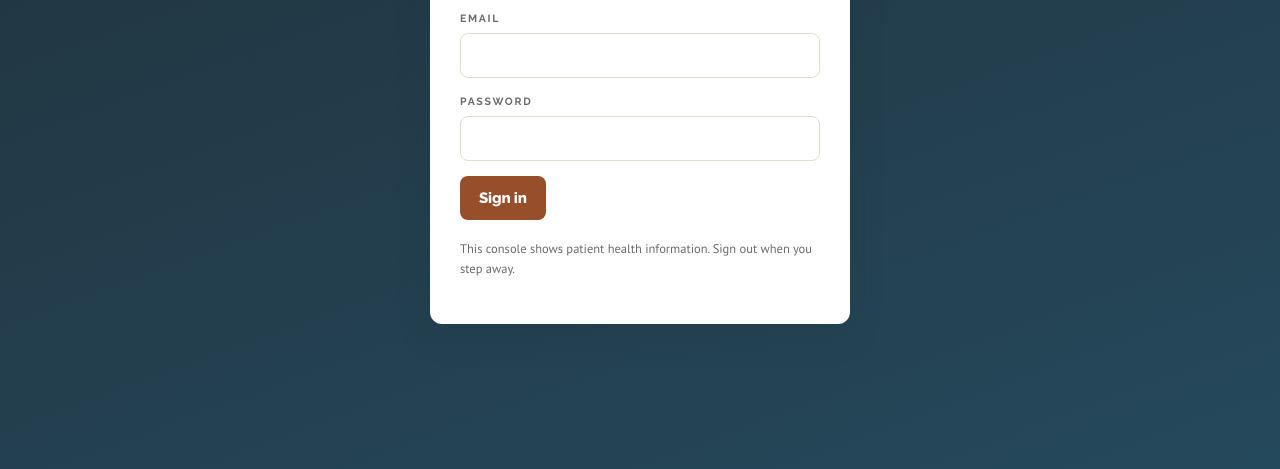
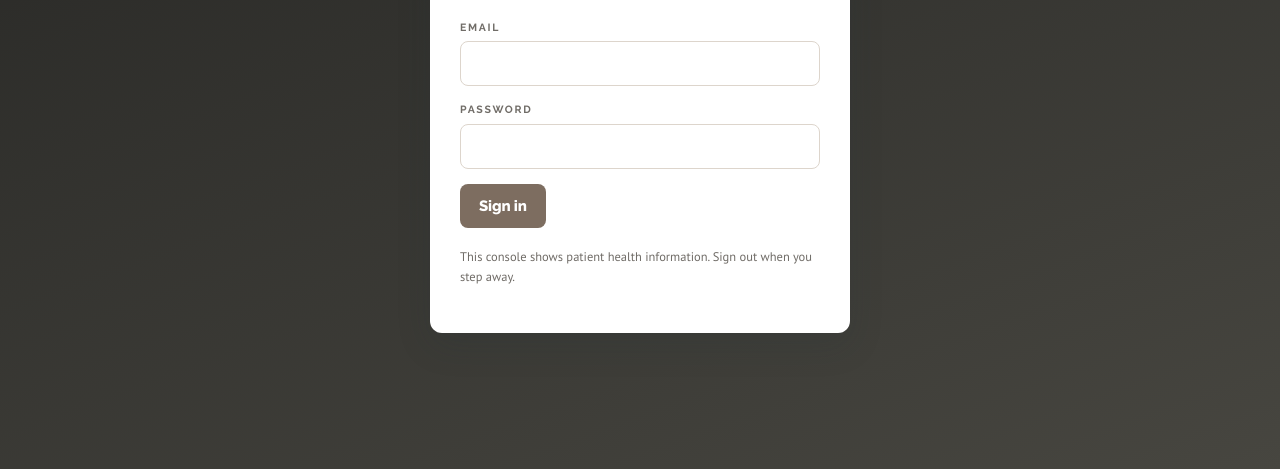
Before and after one commit to LIMENHelix/heartland-app, a website: page public/console/index.html in a window 1280 px wide. Shown: the part 331-800 px from the top of the page. Drawn offline with Linux system fonts and the light colour scheme; no server answers; a web font is replaced by a local one.

Commit message:
Rebrand public/console/console.css for Rejuv Men's Health & Wellness

```diff
--- a/public/console/console.css
+++ b/public/console/console.css
@@ -1,5 +1,5 @@
 /* ==========================================================================
-   Heartland coordinator console
+   Rejuv coordinator console
 
    Same language as the patient app and the presentation deck: warm paper
    ground, near-black ink, navy header bar under a gold rule, white panels.
@@ -17,18 +17,18 @@
   --body: "PT Sans", system-ui, -apple-system, sans-serif;
   --data: "Bai Jamjuree", ui-monospace, "SF Mono", monospace;
 
-  --navy: #21313B;
-  --navy-2: #25495C;
-  --gold: #B49243;
-  --gold-soft: #D4B266;
-  --gold-deep: #8D6E25;
-  --rust: #C66B3D;
-  --rust-dark: #974F2B;
-  --cream: #F7F3EB;
+  --navy: #242422;
+  --navy-2: #474640;
+  --gold: #C9B8A6;
+  --gold-soft: #E2D8CE;
+  --gold-deep: #9A8774;
+  --rust: #B8A594;
+  --rust-dark: #7D6D60;
+  --cream: #F4F1EC;
   --paper: #FFFFFF;
-  --ink: #0D0D0D;
-  --muted: #6B6B6B;
-  --line: #E3DDD0;
+  --ink: #242422;
+  --muted: #706C67;
+  --line: #DDD5CC;
   --good: #2E7D4F;
 
   --r: 8px;
@@ -204,7 +204,7 @@
   background: var(--cream); border: 1px solid var(--line); color: var(--muted);
 }
 .tagline--urgent { background: #FDF2E2; border-color: #E8C89A; color: var(--rust-dark); }
-/* #8D6E25 on this fill is 4.33:1, which is a fail at 12.5px however bold it
+/* #9A8774 on this fill is 4.33:1, which is a fail at 12.5px however bold it
    is. Darkened just enough to clear 4.5 with the hue kept. */
 .tagline--warn { background: #FBF3E0; border-color: #E8D9A8; color: #876A24; }
 .tagline__dot { width: 7px; height: 7px; border-radius: 50%; background: currentColor; flex: none; }
@@ -707,7 +707,7 @@
        edge. Nothing like a veil: the picture keeps its own colour. */
     linear-gradient(rgba(10, 8, 6, var(--backdrop-veil)),
                     rgba(10, 8, 6, var(--backdrop-veil))),
-    url("img/backdrop.webp");
+    linear-gradient(135deg,#F4F1EC,#E8E1D9);
   background-size: auto, cover;
   background-position: center, center 22%;
   background-repeat: no-repeat;
@@ -905,9 +905,9 @@
    WHY A PLAIN ALPHA IS NOT ENOUGH EITHER. Derived, not guessed: for text to
    clear 4.5:1 the surface under it needs a luminance of
 
-       --ink   #0D0D0D  ->  rgb(122)
-       --navy  #21313B  ->  rgb(150)
-       --muted #6B6B6B  ->  rgb(236)      <- the one that binds
+       --ink   #242422  ->  rgb(122)
+       --navy  #242422  ->  rgb(150)
+       --muted #706C67  ->  rgb(236)      <- the one that binds
 
    The lion bottoms out at true black, so a card thin enough to see through
    lands nowhere near rgb(236) and every small grey label in it fails long
@@ -996,7 +996,7 @@
     .pcard:hover, .pcard:focus-within,
     .waitrow:hover, .waitrow:focus-within,
     .matchrow:hover, .matchrow:focus-within {
-      --muted: #6B6B6B;
+      --muted: #706C67;
       background-color: rgba(255, 255, 255, var(--glass-on));
       -webkit-backdrop-filter: blur(5px) brightness(1) saturate(1);
               backdrop-filter: blur(5px) brightness(1) saturate(1);
@@ -1017,3 +1017,6 @@
 @media (prefers-reduced-motion: reduce) {
   .card, .stat, .pcard, .waitrow, .matchrow { transition: none; }
 }
+
+/* Rejuv concept visual system */
+.rejuv-wordmark{font-family:Georgia,"Times New Roman",serif;font-style:italic;font-weight:500;letter-spacing:-.045em;color:#C9B8A6;font-size:22px;line-height:1}.rejuv-wordmark--lg{font-size:40px;color:#9A8774}.mark{display:none!important}
```
